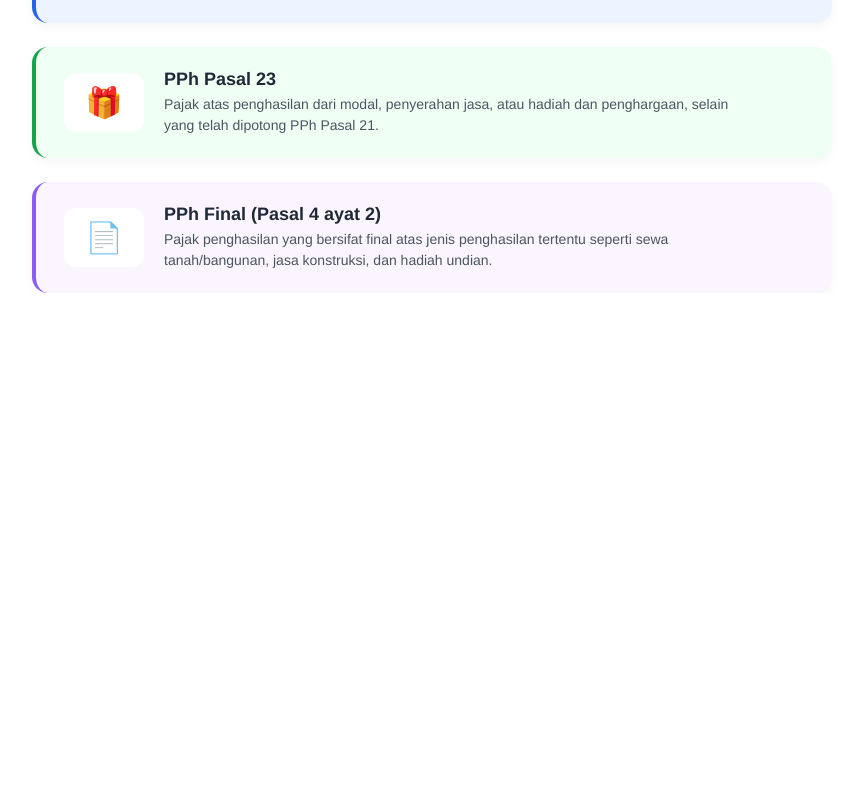
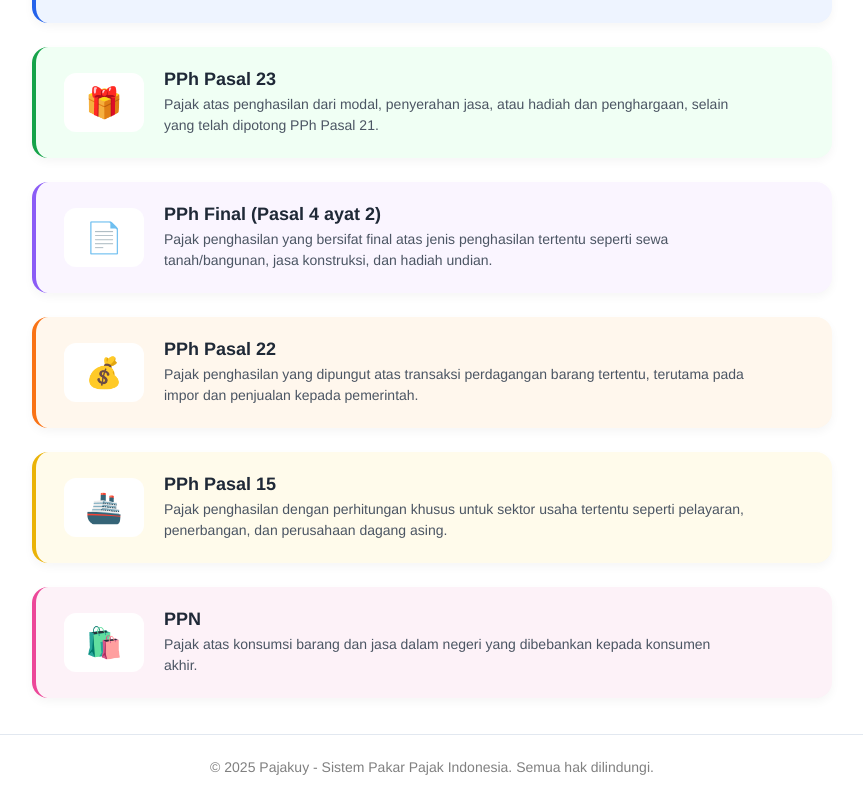
Before and after one commit to oceanite/tax-expert-system, a React app in the folder frontend/: page / in a window 1280 px wide. Shown: the part 645-1444 px from the top of the page, without its empty margins (208-1071 px from the left). Before the commit the page ends 938 px from the top, so only its background shows below. Built offline with nearby package versions, Linux system fonts and the light colour scheme; the HTML template or start-up script is replaced by a standard one.

Commit message:
fe beranda lengkap

```diff
--- a/frontend/src/components/navbar.jsx
+++ b/frontend/src/components/navbar.jsx
@@ -8,7 +8,7 @@ const Navbar = () => {
   return (
     <nav className="navbar">
       <div className="navbar-inner">
-        <h1 className="logo">TaxExpert ⚖️</h1>
+        <h1 className="logo">Pajakuy ⚖️</h1>
         <div className="nav-menu">
           <Link to="/" className={isActive("/")}>Beranda</Link>
           <Link to="/hitung" className={isActive("/hitung")}>Kalkulator Pajak</Link>
--- a/frontend/src/index.css
+++ b/frontend/src/index.css
@@ -59,12 +59,12 @@
 .hero-title {
   font-size: 72px;
   font-weight: bold;
-  color: black; /* slate-900 */
+  color: black;
   margin-top: 24px;
 }
 
 .hero-title span {
-  color: #0d6efd; /* blue-600 */
+  color: #0d6efd;
 }
 
 .hero-description {
@@ -80,12 +80,12 @@
 .hero-buttons {
   display: flex;
   flex-direction: column;
-  gap: 14px; /* jarak antar tombol */
-  margin-top: 48px; /* jarak dari konten hero sebelumnya */
+  gap: 14px;
+  margin-top: 48px;
 }
 
 .hero-buttons a {
-  max-width: 260px; /* 🔧 ubah angka ini untuk mengatur lebar tombol */
+  max-width: 260px;
   width: 100%;
   margin: 0 auto;
 }
@@ -157,7 +157,6 @@
   gap: 24px;
 }
 
-/* Card style */
 .tax-card {
   width: 90%;
   max-width: 800px;
@@ -173,7 +172,6 @@
   box-shadow: 0 4px 10px rgba(0,0,0,0.04);
 }
 
-/* Warna sesuai gambar */
 .tax-card.blue {
   background: #eef4ff;
   border-left-color: #2563eb;
@@ -189,7 +187,21 @@
   border-left-color: #8b5cf6;
 }
 
-/* Icon */
+.tax-card.orange {
+  background: #fff7ed;
+  border-left-color: #f97316;
+}
+
+.tax-card.yellow {
+  background: #fffbeb;
+  border-left-color: #eab308;
+}
+
+.tax-card.pink {
+  background: #fdf2f8;
+  border-left-color: #ec4899;
+}
+
 .tax-card .icon {
   font-size: 30px;
   background: white;
@@ -200,7 +212,6 @@
   align-items: center;
 }
 
-/* Text */
 .tax-card h3 {
   font-size: 18px;
   font-weight: bold;
@@ -215,26 +226,38 @@
   line-height: 1.5;
 }
 
-/* Arrow */
 .tax-card .arrow {
   opacity: 0;
   transform: translateX(-5px);
   font-size: 22px;
   transition: 0.25s ease;
 }
-/* Hover efek */
-.tax-card:hover {
+
+/* .tax-card:hover {
   transform: translateY(-3px);
   box-shadow: 0 6px 16px rgba(0,0,0,0.12);
-}
+} */
 
-.tax-card:hover .arrow {
+/* .tax-card:hover .arrow {
   opacity: 1;
   transform: translateX(0);
-}
+} */
 
 .tax-card .text {
   max-width: 700px;
   text-align: left;
   margin: 0 10px;
 }
+
+.main-footer {
+  border-top: 1px solid #e2e8f0;
+  padding: 24px 0;
+  width: 100%;
+  text-align: center;
+  margin-top: 36px;
+}
+
+.footer-text {
+  color: gray;
+  font-size: 14px;
+}
--- a/frontend/src/pages/beranda.jsx
+++ b/frontend/src/pages/beranda.jsx
@@ -13,7 +13,7 @@ const Beranda = () => {
           Biar urusan negara gak nge-<span>ghosting</span>.
         </p>
         <div className="hero-buttons">
-          <Link to="hitung" className="btn-primary-hero">
+          <Link to="/hitung" className="btn-primary-hero">
             <span className="icon">🧮</span>
             Mulai Hitung Pajak
           </Link>
@@ -64,11 +64,47 @@ const Beranda = () => {
         </div>
         <div className="arrow">→</div>
       </div>
-    </div>
 
+    <div className="tax-card orange">
+        <div className="icon">💰</div>
+        <div className="text">
+          <h3>PPh Pasal 22</h3>
+          <p>
+            Pajak penghasilan yang dipungut atas transaksi perdagangan barang tertentu, terutama pada impor dan penjualan kepada pemerintah.
+          </p>
+        </div>
+        <div className="arrow">→</div>
+      </div>
 
-            {/* Tambahkan penjelasan PPh 22, 15, dan PPN disini */}
+      <div className="tax-card yellow">
+        <div className="icon">🚢</div>
+        <div className="text">
+          <h3>PPh Pasal 15</h3>
+          <p>
+            Pajak penghasilan dengan perhitungan khusus untuk sektor usaha tertentu seperti pelayaran, penerbangan, dan perusahaan dagang asing.
+          </p>
+        </div>
+        <div className="arrow">→</div>
+      </div>
+
+      <div className="tax-card pink">
+        <div className="icon">🛍️</div>
+        <div className="text">
+          <h3>PPN</h3>
+          <p>
+            Pajak atas konsumsi barang dan jasa dalam negeri yang dibebankan kepada konsumen akhir.
+          </p>
+        </div>
+        <div className="arrow">→</div>
+      </div>
           </div>
+          </div>
+
+      <footer className="main-footer">
+            <p className="footer-text">
+              © 2025 Pajakuy - Sistem Pakar Pajak Indonesia. Semua hak dilindungi.
+            </p>
+      </footer>
         </>
       );
     };
```
